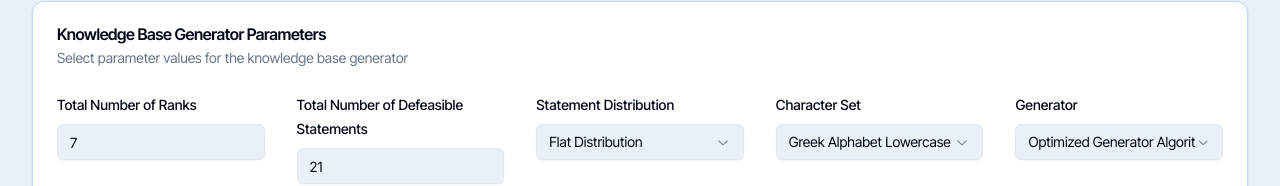
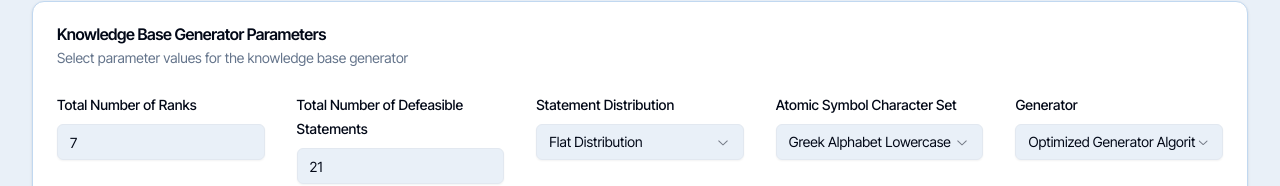
Before and after one commit to ChiefMonk/klm-algorithms, a React (Vite) app in the folder src/main/web/: page /evaluation in a window 1280 px wide. Shown: the part 125-311 px from the top of the page. Built offline with nearby package versions, Linux system fonts and the light colour scheme.

Commit message:
Updated some evaluation related functionality

```diff
--- a/src/main/web/src/components/evaluation/evaluation-query-card.tsx
+++ b/src/main/web/src/components/evaluation/evaluation-query-card.tsx
@@ -194,7 +194,7 @@ export function EvaluationQueryCard(): JSX.Element {
               <SelectField
                 form={form}
                 name="parameters.characterSet"
-                label="Character Set"
+                label="Atomic Symbol Character Set"
                 options={characterSetOptions}
                 handleChange={handleChange}
               />
```
